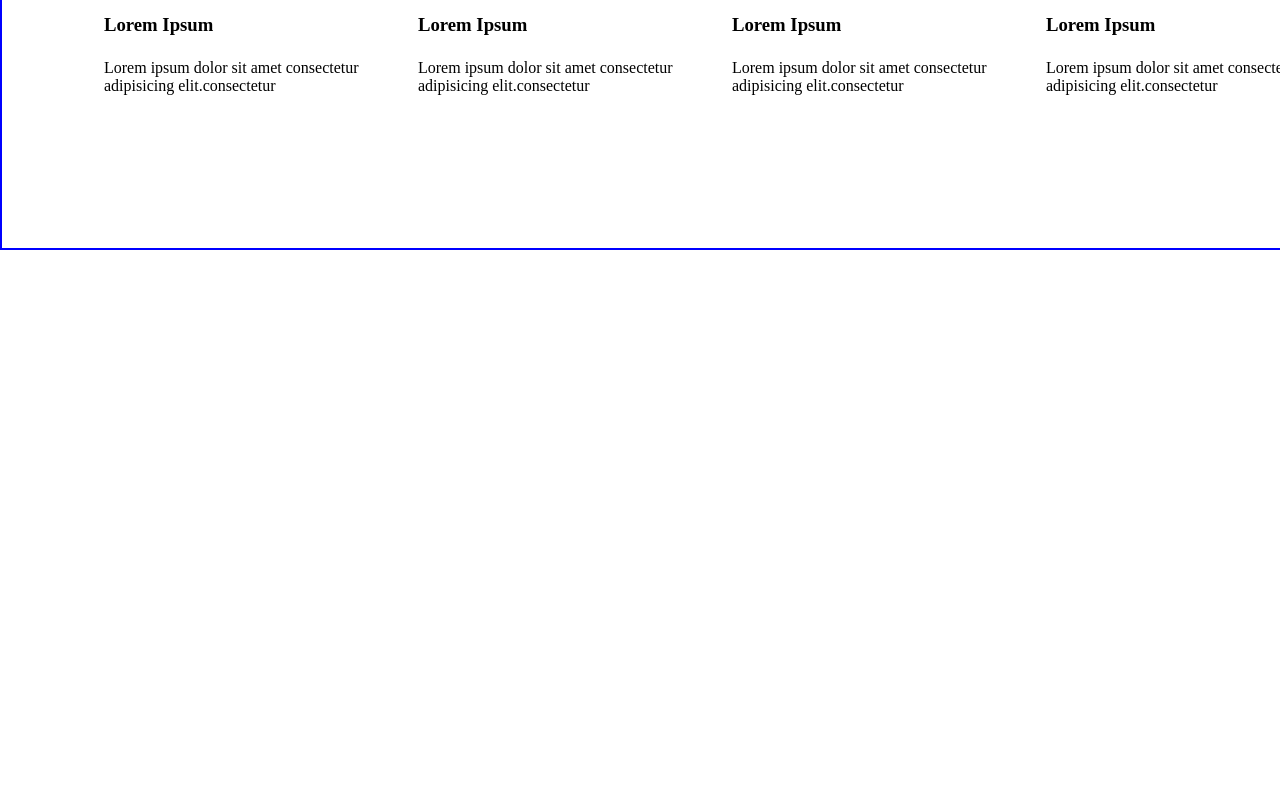
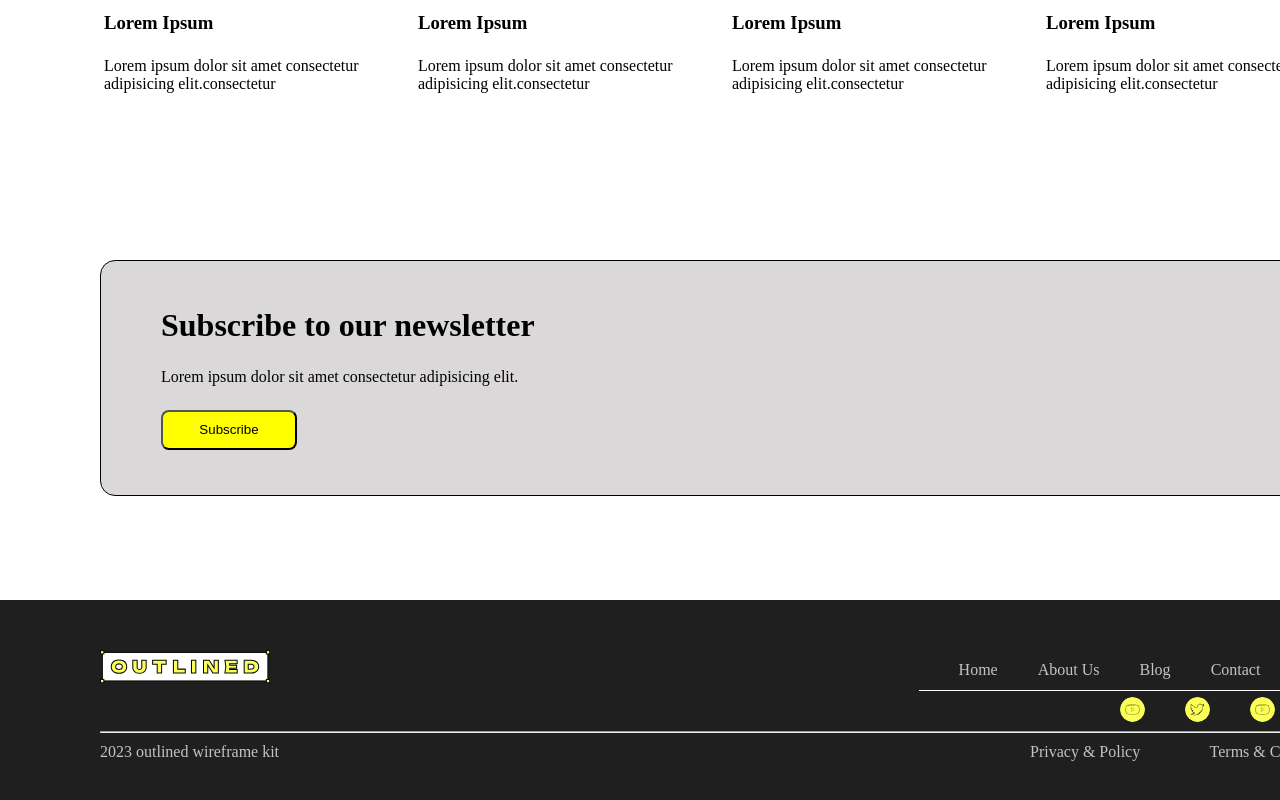
Before and after one commit to sahiba2503/NewFigma, a React (Vite) app: page / in a window 1280 px wide. Shown: the part 3250-4050 px from the top of the page. Before the commit the page ends 3500 px from the top, so only its background shows below. Built offline with nearby package versions, Linux system fonts and the light colour scheme.

Commit message:
add footer

```diff
--- a/src/App.css
+++ b/src/App.css
@@ -4,9 +4,9 @@
     box-sizing: border-box;
 }
 #root{
-    border: 2px solid blue;
+    /* border: 2px solid blue; */
     width: 1440px;
-    height: 3500px;
+    height: 3850px;
     position: relative;
 }
 nav{
@@ -275,3 +275,85 @@ justify-content: space-between;
     width: 290px;
     height: 316px;
   }
+.borSubscribe{
+    /* border: 2px solid red; */
+    width: 100%;
+    height: 444px;
+    position: absolute;
+    top:3406px;
+    display: flex;
+    justify-content: center;
+    align-items: center;
+}
+.subscribeNew{
+    border: 1px solid black;
+    width: 1240px;
+    height: 236px;
+    background-color: rgb(218, 216, 216);
+    border-radius: 15px;
+    display: flex;
+    flex-direction: column;
+    justify-content: center;
+    animation: left;
+    gap: 24px;
+    padding: 0 60px;
+}
+.subscribeNew button{
+    width: 136px;
+    height: 40px;
+    background-color: yellow;
+    color:black;
+    border-radius: 8px;
+}
+.BorderFooter{
+    /* border: 2px solid black; */
+   padding: 50px 100px;
+   background-color: rgb(32, 31, 31);
+   color:rgb(197, 194, 194);
+    width: 100%;
+    position: absolute;
+  top:3850px;
+}
+.innerBorderFooter{
+    /* border: 2px solid rgb(20, 251, 128); */
+    display: flex;
+    flex-direction: row;
+    justify-content: space-between;
+}
+.innerBorderFooter ul{
+    list-style: none;
+    border-bottom: 1px solid white;
+    display: flex;
+    justify-content: center;
+    align-items: center;
+     padding: 20px 0;
+}
+.footerLogos{
+    /* border: 2px solid black; */
+     width: 100%;
+     height: 40px;
+   display: flex;
+   justify-content: right;
+   align-items: center;
+   gap: 40px;
+}
+.footerLogos img{
+    /* border: 2px solid black; */
+    width: 25px;
+    height: 25px;
+    border-radius: 50%;
+    text-align: center;
+}
+.footerLinks{
+    /* border: 2px solid blue; */
+    width: 100%;
+    display: flex;
+    justify-content: space-between;
+    padding: 10px 0;
+}
+.FLinks{
+    /* border: 2px solid red; */
+    width: 310px;
+    display: flex;
+    justify-content: space-between;
+}
--- a/src/App.jsx
+++ b/src/App.jsx
@@ -6,6 +6,8 @@ import StrategySec from './StrategySec'
 import Technology from './Technology'
 import GroundBreaking from './GroundBreaking'
 import LatestArticle from './LatestArticle'
+import SubscribeNew from './SubscribeNew'
+import Footer from './Footer'
 
 function App() {
   return (
@@ -18,6 +20,8 @@ function App() {
     <StrategySec />
     <GroundBreaking />
     <LatestArticle />
+    <SubscribeNew />
+    <Footer />
     </div>
   )
 }
--- /dev/null
+++ b/src/Footer.jsx
@@ -0,0 +1,39 @@
+import React from 'react'
+import Logo from"/Logo.svg"
+import Yout from "/Youtube.svg"
+import Twit from "/Twitter.svg"
+
+function Footer() {
+  return (
+    <div className='BorderFooter'>
+        <div className="innerBorderFooter">
+      <div className="logoLinks">
+        <img src={Logo} alt="" />
+        </div>
+        <ul>
+            <li>Home</li>
+            <li>About Us</li>
+            <li>Blog</li>
+            <li>Contact</li>
+        </ul>
+      </div>
+      <div className="footerLogos">
+        <div><img src={Yout} alt="" /> </div>
+        <div><img src={Twit} alt="" /></div>
+        <div><img src={Yout} alt="" /> </div>
+        <div><img src={Twit} alt="" /></div>
+      </div>
+      <hr />
+      <div className='footerLinks'>
+
+        <div>2023 outlined wireframe kit</div>
+        <div className='FLinks'>
+            <div>Privacy & Policy</div>
+            <div>Terms & Conditions</div>
+             </div>
+      </div>
+    </div>
+  )
+}
+
+export default Footer
--- /dev/null
+++ b/src/SubscribeNew.jsx
@@ -0,0 +1,15 @@
+import React from 'react'
+
+function SubscribeNew() {
+  return (
+    <div className='borSubscribe'>
+      <div className="subscribeNew">
+        <h1>Subscribe to our newsletter</h1>
+        <p>Lorem ipsum dolor sit amet consectetur adipisicing elit. </p>
+        <button className='subscribeBtn'>Subscribe</button>
+      </div>
+    </div>
+  )
+}
+
+export default SubscribeNew
```
Also changed, not shown: public/Twitter.svg (added), public/Youtube.svg (added).
